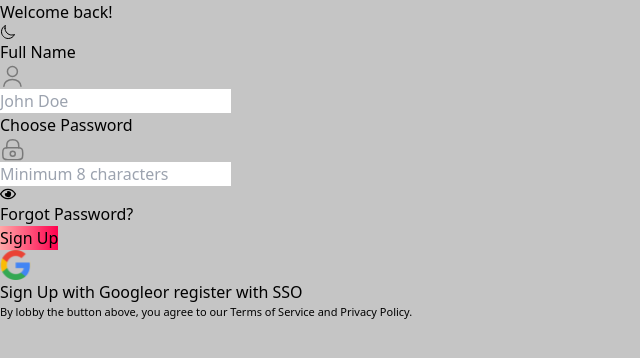
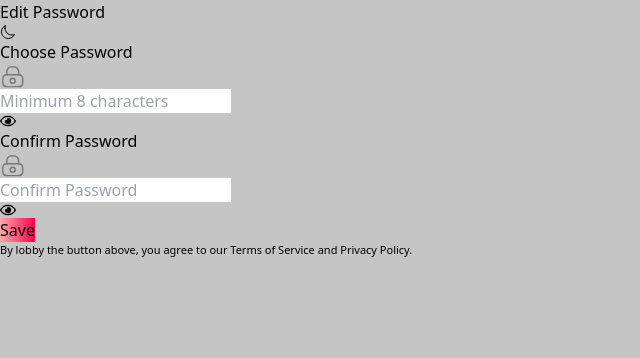
Before and after one commit to samandargofurov/7-oy-5-dars-vazifa, a React (Vite) app: page /forgotPassword in a window 1280 px wide. Before the commit this address led to /login. Shown: the top 358 px of the page, without its empty margins (0-640 px from the left). Built offline with nearby package versions, Linux system fonts and the light colour scheme.

Commit message:
5 lesson

```diff
--- a/src/App.jsx
+++ b/src/App.jsx
@@ -1,5 +1,5 @@
 import React, { useEffect } from 'react'
-import { Route, Routes, useNavigate } from 'react-router-dom'
+import { Route, Routes, useLocation, useNavigate } from 'react-router-dom'
 import Register from './pages/Register'
 import Login from './pages/Login'
 import ForgotPassword from './pages/ForgotPassword'
@@ -9,9 +9,10 @@ import { useSelector } from 'react-redux'
 function App() {
   const navigate = useNavigate();
   const token = useSelector(state => state.token.value);
+  const location = useLocation();
 
   useEffect(() => {
-    if (!token) {
+    if (!token && location.pathname != '/register' && location.pathname != '/forgotPassword') {
       navigate('/login')
     }
   }, [navigate, token])
--- a/src/pages/ForgotPassword.jsx
+++ b/src/pages/ForgotPassword.jsx
@@ -1,6 +1,5 @@
 import { IoMoonOutline } from "react-icons/io5";
 import { FaRegEye } from "react-icons/fa";
-import userIcon from '../assets/user.svg'
 import googleIcon from '../assets/googleIcon.svg'
 import lock from '../assets/lock.svg'
 import { NavLink } from "react-router-dom";
@@ -12,16 +11,8 @@ function ForgotPassword() {
           <div className="flex flex-col gap-5 mt-8 bg-white py-4 px-6 rounded-lg">
             <div className='flex justify-between items-center'>
               <span></span>
-              <h1 className="text-center font-bold text-3xl">Welcome back!</h1>
+              <h1 className="text-center font-bold text-3xl">Edit Password</h1>
               <IoMoonOutline className="cursor-pointer text-2xl" />
-            </div>
-
-            <div className="flex flex-col">
-              <label htmlFor="name">Full Name</label>
-              <div className="flex gap-2 border rounded-lg py-2 px-3 mt-2">
-                <img src={userIcon} alt="" />
-                <input className="w-96 outline-none bg-transparent" type="text" placeholder="John Doe" />
-              </div>
             </div>
 
             <div className="flex flex-col">
@@ -33,21 +24,16 @@ function ForgotPassword() {
               </div>
             </div>
 
-            <div className="flex justify-between">
-                <span></span>
-                <NavLink to='/forgotPassword'>Forgot Password?</NavLink>
+            <div className="flex flex-col">
+              <label htmlFor="name">Confirm Password</label>
+              <div className="flex gap-2 items-center border rounded-lg py-3 px-3 mt-2">
+                <img src={lock} alt="" />
+                <input className="w-96 outline-none bg-transparent" type="password" placeholder="Confirm Password" />
+                <FaRegEye className="text-2xl cursor-pointer opacity-50" />
+              </div>
             </div>
 
-            <button className='signup text-white rounded-lg p-4 mb-3 font-bold'>Sign Up</button>
-
-            <div className="flex flex-col items-center gap-4">
-              <button className="google flex justify-center rounded-lg border py-3 w-full items-center gap-3">
-                <img src={googleIcon} alt="" />
-                <span className="tetx-white">Sign Up with Google</span>
-              </button>
-
-              <NavLink to='/register'>or register with SSO</NavLink>
-            </div>
+            <button className='signup text-white rounded-lg p-4 mb-3 font-bold'>Save</button>
 
             <div className="border-t-2 border-gray-300">
               <p className='text-center mt-2 text-gray-500' style={{fontSize: '11px'}}>By lobby the button above, you agree to our <NavLink className="underline">Terms of Service</NavLink> and <NavLink className="underline">Privacy Policy</NavLink>.</p>
--- a/src/pages/Login.jsx
+++ b/src/pages/Login.jsx
@@ -8,8 +8,8 @@ import { NavLink } from "react-router-dom";
 function Login() {
   return (
     <>
-      <div className="container mx-auto w-2/6">
-          <div className="flex flex-col gap-5 mt-8 bg-white py-4 px-6 rounded-lg">
+      <div className="container mx-auto w-1/1">
+          <div className="flex flex-col gap-5 mt-8 bg-white py-4 px-6 rounded-lg w-[400px]">
             <div className='flex justify-between items-center'>
               <span></span>
               <h1 className="text-center font-bold text-3xl">Welcome back!</h1>
@@ -38,19 +38,15 @@ function Login() {
                 <NavLink to='/forgotPassword'>Forgot Password?</NavLink>
             </div>
 
-            <button className='signup text-white rounded-lg p-4 mb-3 font-bold'>Sign Up</button>
+            <button className='signup text-white rounded-lg p-4 mb-3 font-bold'>Sign In</button>
 
-            <div className="flex flex-col items-center gap-4">
+            <div className="flex flex-col items-center gap-4 mb-5">
               <button className="google flex justify-center rounded-lg border py-3 w-full items-center gap-3">
                 <img src={googleIcon} alt="" />
                 <span className="tetx-white">Sign Up with Google</span>
               </button>
 
               <NavLink to='/register'>or register with SSO</NavLink>
-            </div>
-
-            <div className="border-t-2 border-gray-300">
-              <p className='text-center mt-2 text-gray-500' style={{fontSize: '11px'}}>By lobby the button above, you agree to our <NavLink className="underline">Terms of Service</NavLink> and <NavLink className="underline">Privacy Policy</NavLink>.</p>
             </div>
           </div>
       </div>
--- a/src/pages/Register.jsx
+++ b/src/pages/Register.jsx
@@ -4,9 +4,39 @@ import userIcon from '../assets/user.svg'
 import googleIcon from '../assets/googleIcon.svg'
 import sms from '../assets/sms.svg'
 import lock from '../assets/lock.svg'
-import { NavLink } from "react-router-dom";
+import { NavLink, useNavigate } from "react-router-dom";
+import { useRef } from "react";
+import { useDispatch } from "react-redux";
+import { register } from "../redux/usersSlice";
 
 function Register() {
+  const nameRef = useRef(null);
+  const emailRef = useRef(null);
+  const passwordRef = useRef(null);
+  const repasswordRef = useRef(null);
+  const dispatch = useDispatch();
+
+  const navigate = useNavigate();
+
+
+  function handleClick(e) {
+    e.preventDefault();
+    const user = {
+      name: nameRef.current.value,
+      email: emailRef.current.value,
+      password: passwordRef.current.value,
+      repasswordRef: repasswordRef.current.value
+    }
+
+    dispatch(register(user))
+    nameRef.current.value = null;
+    emailRef.current.value = null;
+    passwordRef.current.value = null;
+    repasswordRef.current.value = null;
+
+    navigate('/login')
+  }
+
   return (
     <>
       <div className="container mx-auto w-2/6">
@@ -21,7 +51,7 @@ function Register() {
               <label htmlFor="name">Full Name</label>
               <div className="flex gap-2 border rounded-lg py-2 px-3 mt-2">
                 <img src={userIcon} alt="" />
-                <input className="w-96 outline-none bg-transparent" type="text" placeholder="John Doe" />
+                <input ref={nameRef} className="w-96 outline-none bg-transparent" type="text" placeholder="John Doe" />
               </div>
             </div>
 
@@ -29,7 +59,7 @@ function Register() {
               <label htmlFor="email">Email</label>
               <div className="flex gap-2 border rounded-lg py-3 px-3 mt-2">
                 <img src={sms} alt="" />
-                <input className="w-96 outline-none bg-transparent" type="email" placeholder="example@site.com" />
+                <input ref={emailRef} className="w-96 outline-none bg-transparent" type="email" placeholder="example@site.com" />
               </div>
             </div>
 
@@ -37,7 +67,7 @@ function Register() {
               <label htmlFor="name">Choose Password</label>
               <div className="flex gap-2 border rounded-lg py-3 px-3 mt-2">
                 <img src={lock} alt="" />
-                <input className="w-96 outline-none bg-transparent" type="password" placeholder="Minimum 8 characters" />
+                <input ref={passwordRef} className="w-96 outline-none bg-transparent" type="password" placeholder="Minimum 8 characters" />
                 <FaRegEye className="text-2xl cursor-pointer opacity-50" />
               </div>
             </div>
@@ -46,12 +76,12 @@ function Register() {
               <label htmlFor="name">Confirm Password</label>
               <div className="flex gap-2 items-center border rounded-lg py-3 px-3 mt-2">
                 <img src={lock} alt="" />
-                <input className="w-96 outline-none bg-transparent" type="password" placeholder="Confirm Password" />
+                <input ref={repasswordRef} className="w-96 outline-none bg-transparent" type="password" placeholder="Confirm Password" />
                 <FaRegEye className="text-2xl cursor-pointer opacity-50" />
               </div>
             </div>
 
-            <button className='signup text-white rounded-lg p-4 mt-5 mb-3 font-bold'>Sign Up</button>
+            <button onClick={handleClick} className='signup text-white rounded-lg p-4 mt-5 mb-3 font-bold'>Sign Up</button>
 
             <div className="flex flex-col items-center gap-4">
               <button className="google flex justify-center rounded-lg border py-3 w-full items-center gap-3">
```
